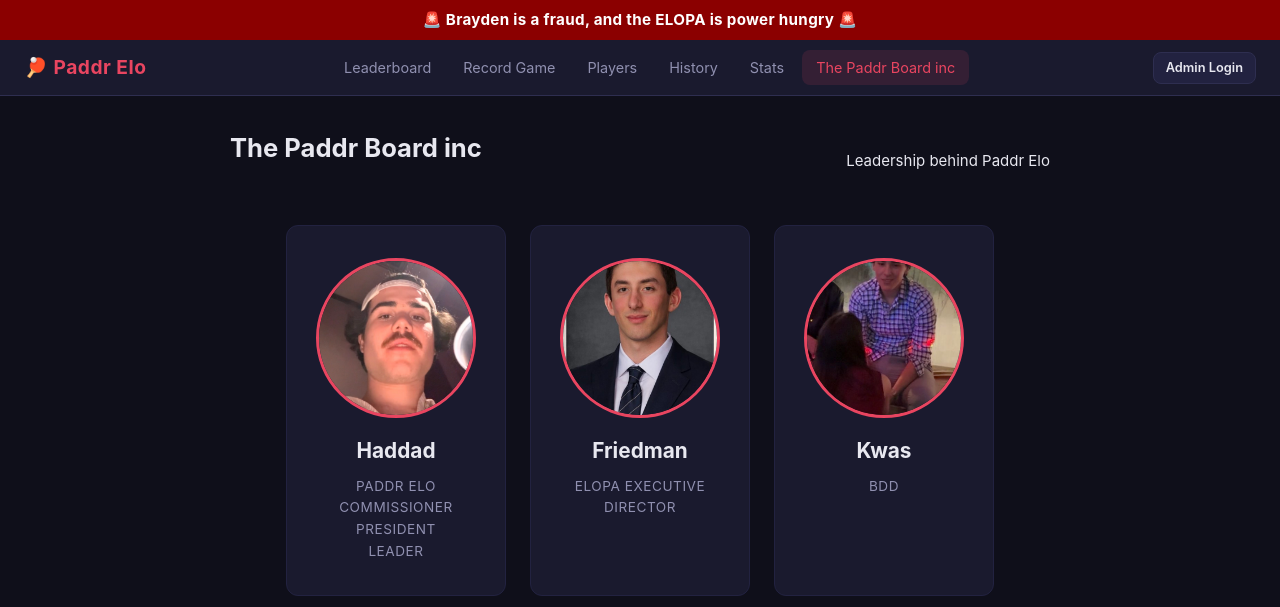
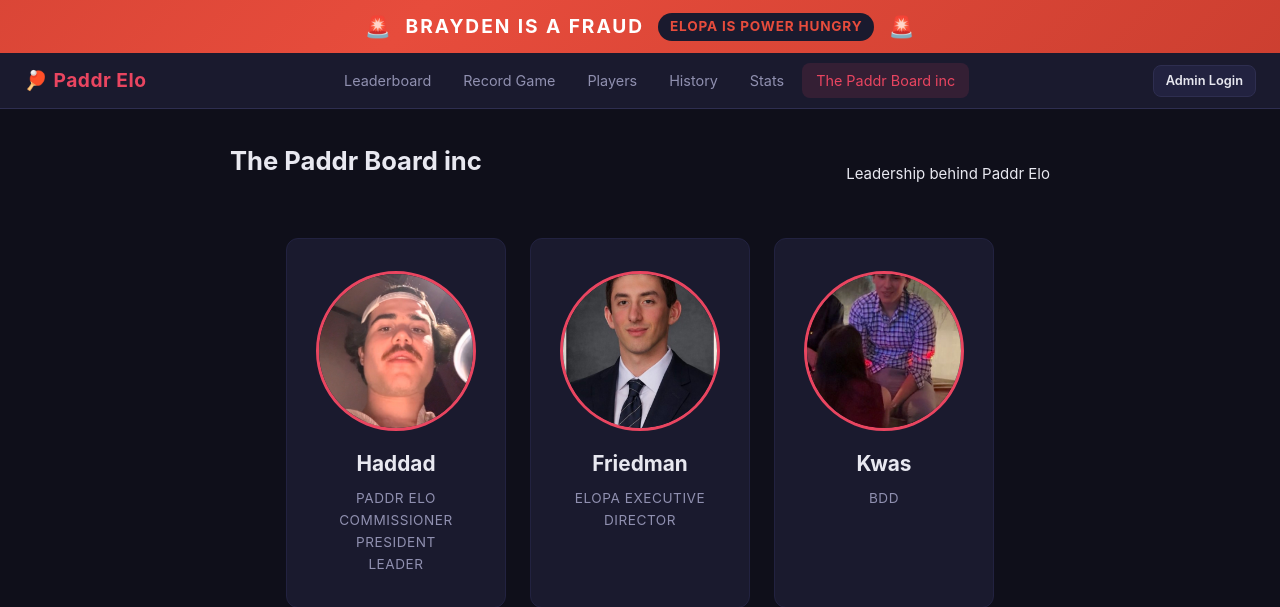
Before and after one commit to AidanHad26/Paddr-Elo, a Flask app: page /board in a window 1280 px wide. Shown: the top 607 px of the page. Run offline with Flask 3, Linux system fonts and the light colour scheme; some libraries are stand-ins or nearby versions.

Commit message:
Style fraud banner to match Elo Wednesday boost banner
Replaces the plain red fraud banner with the same animated gradient,
flex layout, icon/title/badge span structure as the boost banner,
using a red palette instead of gold.

https://claude.ai/code/session_01MPcgKaBchKRCxFqfmQj9hb

```diff
--- a/static/style.css
+++ b/static/style.css
@@ -766,13 +766,43 @@ label {
 
 /* === FRAUD BANNER === */
 .fraud-banner {
-  background: #8b0000;
+  background: linear-gradient(135deg, #c0392b, #e74c3c, #c0392b);
+  background-size: 200% 200%;
+  animation: fraudPulse 3s ease infinite;
   color: #fff;
   text-align: center;
-  padding: 8px 20px;
+  padding: 10px 20px;
   font-weight: 700;
-  font-size: 0.95rem;
-  letter-spacing: 0.02em;
+  font-size: 1rem;
+  display: flex;
+  justify-content: center;
+  align-items: center;
+  gap: 14px;
+  letter-spacing: 0.05em;
+}
+
+.fraud-title {
+  font-size: 1.2rem;
+  text-transform: uppercase;
+  letter-spacing: 0.1em;
+}
+
+.fraud-badge {
+  background: #1a1a2e;
+  color: #e74c3c;
+  border-radius: 20px;
+  padding: 3px 12px;
+  font-size: 0.85rem;
+}
+
+.fraud-icon {
+  font-size: 1.3rem;
+}
+
+@keyframes fraudPulse {
+  0%   { background-position: 0% 50%; }
+  50%  { background-position: 100% 50%; }
+  100% { background-position: 0% 50%; }
 }
 
 /* === ELO BOOST EVENT === */
@@ -881,4 +911,5 @@ label {
   .elo-modal { padding: 16px; }
 
   .boost-banner { font-size: 0.85rem; gap: 8px; }
+  .fraud-banner { font-size: 0.85rem; gap: 8px; }
 }
--- a/templates/base.html
+++ b/templates/base.html
@@ -8,7 +8,12 @@
 </head>
 <body{% if elo_boost_active %} class="elo-boost-active"{% endif %}>
 
-<div class="fraud-banner">🚨 Brayden is a fraud, and the ELOPA is power hungry 🚨</div>
+<div class="fraud-banner">
+  <span class="fraud-icon">🚨</span>
+  <span class="fraud-title">Brayden is a fraud</span>
+  <span class="fraud-badge">ELOPA IS POWER HUNGRY</span>
+  <span class="fraud-icon">🚨</span>
+</div>
 
 {% if elo_boost_active %}
 <div class="boost-banner">
```
